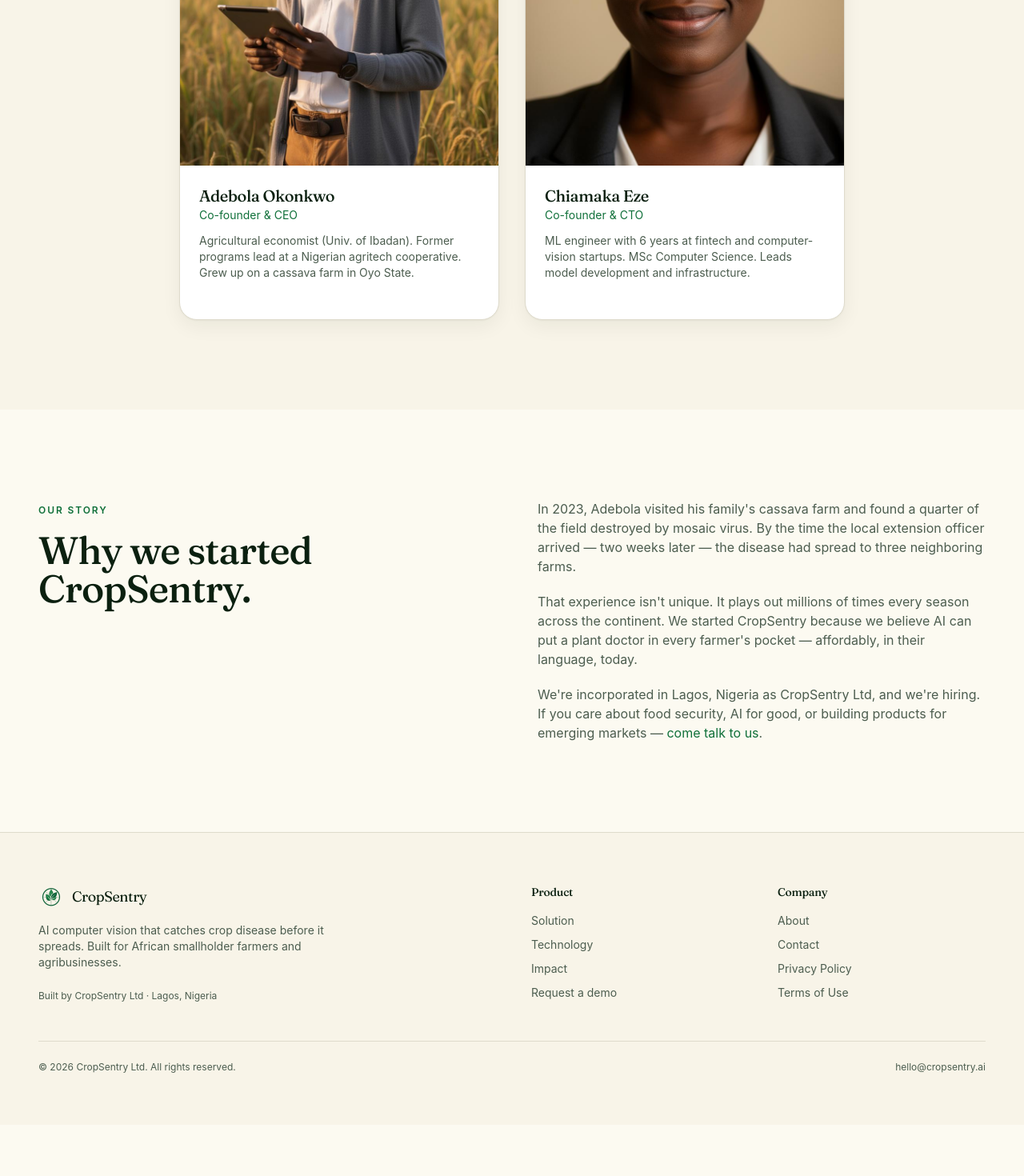
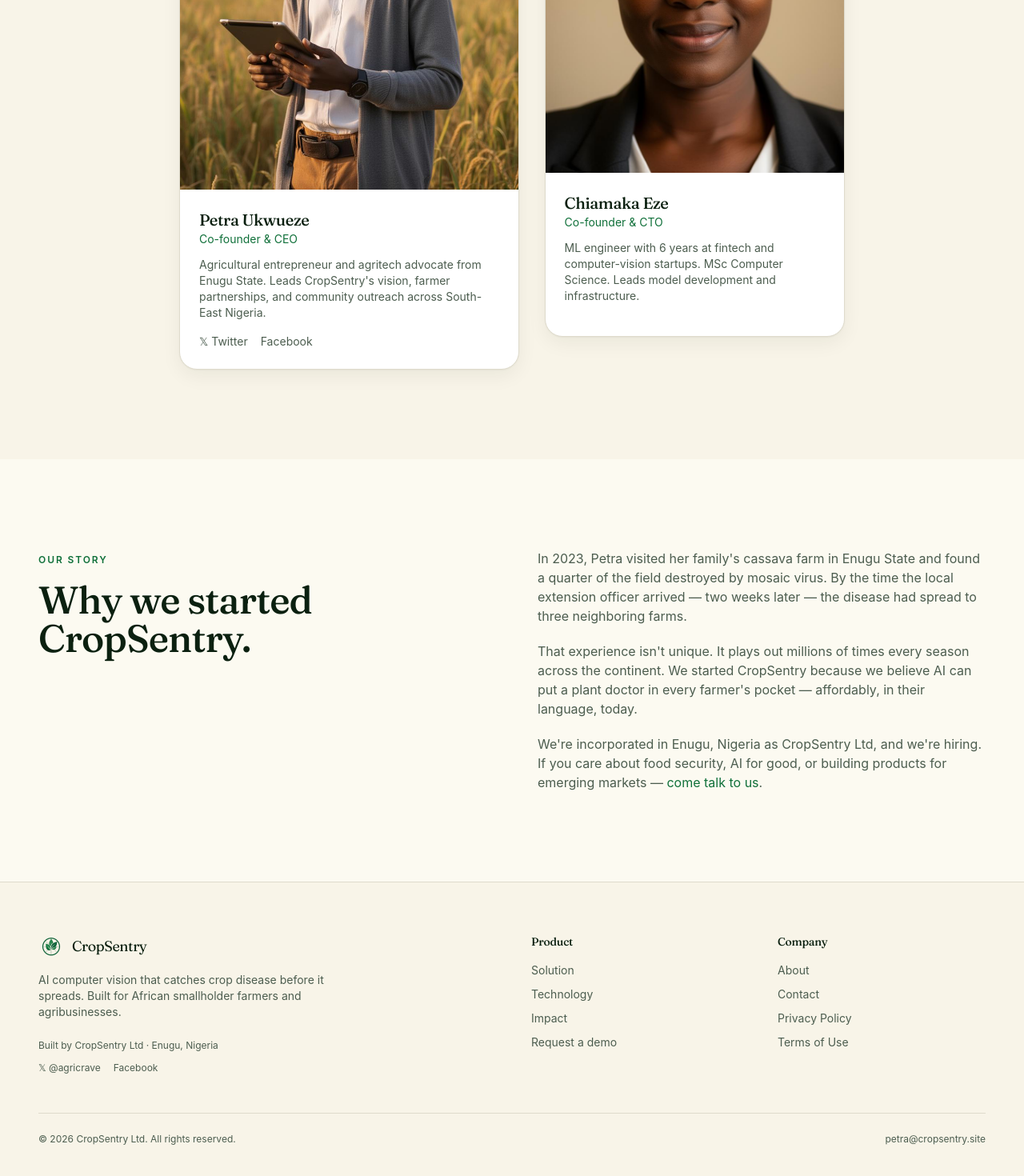
Before and after one commit to Dapious99/cropsentry, a Next.js app: page /about in a window 1280 px wide. Shown: the part 1125-2595 px from the top of the page at 80% size. Before the commit the page ends 2531 px from the top, so only its background shows below. Built offline with nearby package versions, Linux system fonts and the light colour scheme.

Commit message:
updated the website contacts and cleanup

```diff
--- a/app/about/page.tsx
+++ b/app/about/page.tsx
@@ -16,18 +16,20 @@
 
 const team = [
   {
-    name: "Adebola Okonkwo",
+    name: "Petra Ukwueze",
     role: "Co-founder & CEO",
-    bio: "Agricultural economist (Univ. of Ibadan). Former programs lead at a Nigerian agritech cooperative. Grew up on a cassava farm in Oyo State.",
+    bio: "Agricultural entrepreneur and agritech advocate from Enugu State. Leads CropSentry's vision, farmer partnerships, and community outreach across South-East Nigeria.",
     img: "/team-founder.jpg",
-    linkedin: "#",
+    x: "https://x.com/agoozziem?s=11",
+    facebook: "https://www.facebook.com/share/1DHxmR5tX6/?mibextid=wwXIfr",
   },
   {
     name: "Chiamaka Eze",
     role: "Co-founder & CTO",
     bio: "ML engineer with 6 years at fintech and computer-vision startups. MSc Computer Science. Leads model development and infrastructure.",
     img: "/team-eng.jpg",
-    linkedin: "#",
+    x: "",
+    facebook: "",
   },
 ];
 
@@ -65,11 +67,18 @@
                   <h3 className="text-xl">{m.name}</h3>
                   <p className="text-sm text-leaf">{m.role}</p>
                   <p className="mt-3 text-sm text-muted-foreground">{m.bio}</p>
-                  <a
-                    href={m.linkedin}
-                    className="mt-4 inline-flex items-center gap-2 text-sm text-foreground hover:text-leaf"
-                  >
-                  </a>
+                  <div className="mt-4 flex gap-4">
+                    {m.x && (
+                      <a href={m.x} target="_blank" rel="noopener noreferrer" className="text-sm text-muted-foreground hover:text-leaf">
+                        𝕏 Twitter
+                      </a>
+                    )}
+                    {m.facebook && (
+                      <a href={m.facebook} target="_blank" rel="noopener noreferrer" className="text-sm text-muted-foreground hover:text-leaf">
+                        Facebook
+                      </a>
+                    )}
+                  </div>
                 </div>
               </article>
             ))}
@@ -85,7 +94,7 @@
           </div>
           <div className="space-y-5 text-muted-foreground">
             <p>
-              In 2023, Adebola visited his family&apos;s cassava farm and found a quarter of
+              In 2023, Petra visited her family&apos;s cassava farm in Enugu State and found a quarter of
               the field destroyed by mosaic virus. By the time the local extension officer
               arrived — two weeks later — the disease had spread to three neighboring farms.
             </p>
@@ -95,7 +104,7 @@
               plant doctor in every farmer&apos;s pocket — affordably, in their language, today.
             </p>
             <p>
-              We&apos;re incorporated in Lagos, Nigeria as CropSentry Ltd, and we&apos;re hiring.
+              We&apos;re incorporated in Enugu, Nigeria as CropSentry Ltd, and we&apos;re hiring.
               If you care about food security, AI for good, or building products for
               emerging markets —{" "}
               <Link href="/contact" className="text-leaf underline-offset-4 hover:underline">
--- a/app/contact/contact-form.tsx
+++ b/app/contact/contact-form.tsx
@@ -1,10 +1,28 @@
 "use client";
 
 import { useState } from "react";
-import { Mail, MapPin, MessageSquare } from "lucide-react";
+import { Mail, MapPin, MessageSquare, Phone } from "lucide-react";
 
 export function ContactForm() {
   const [sent, setSent] = useState(false);
+  const [sending, setSending] = useState(false);
+
+  async function handleSubmit(e: React.FormEvent<HTMLFormElement>) {
+    e.preventDefault();
+    setSending(true);
+    const form = e.currentTarget;
+    const data = new FormData(form);
+    try {
+      await fetch("https://formsubmit.co/ajax/petra@cropsentry.site", {
+        method: "POST",
+        headers: { "Content-Type": "application/json" },
+        body: JSON.stringify(Object.fromEntries(data.entries())),
+      });
+    } finally {
+      setSent(true);
+      setSending(false);
+    }
+  }
 
   return (
     <section className="section-pad">
@@ -13,8 +31,8 @@
           <p className="eyebrow">Get in touch</p>
           <h1 className="mt-4 text-5xl md:text-6xl">Let&apos;s talk.</h1>
           <p className="mt-6 text-lg text-muted-foreground">
-            Whether you&apos;re a farmer, cooperative, agronomist, investor, or future teammate —
-            we read every message.
+            Whether you&apos;re a farmer, cooperative, agronomist, investor, or future teammate — we
+            read every message.
           </p>
 
           <div className="mt-10 space-y-5">
@@ -24,8 +42,22 @@
               </span>
               <div>
                 <p className="text-sm text-muted-foreground">Email</p>
-                <a href="mailto:hello@cropsentry.ai" className="text-base font-medium hover:text-leaf">
-                  hello@cropsentry.ai
+                <a
+                  href="mailto:petra@cropsentry.site"
+                  className="text-base font-medium hover:text-leaf"
+                >
+                  petra@cropsentry.site
+                </a>
+              </div>
+            </div>
+            <div className="flex items-start gap-4">
+              <span className="grid h-10 w-10 place-items-center rounded-xl bg-leaf/15 text-leaf">
+                <Phone className="h-5 w-5" />
+              </span>
+              <div>
+                <p className="text-sm text-muted-foreground">Phone</p>
+                <a href="tel:+2349049585154" className="text-base font-medium hover:text-leaf">
+                  09049585154
                 </a>
               </div>
             </div>
@@ -35,7 +67,7 @@
               </span>
               <div>
                 <p className="text-sm text-muted-foreground">Headquarters</p>
-                <p className="text-base font-medium">Lagos, Nigeria</p>
+                <p className="text-base font-medium">No 3 Chief Agbo Street, Nkwo Nike, Enugu</p>
                 <p className="text-sm text-muted-foreground">CropSentry Ltd · RC pending</p>
               </div>
             </div>
@@ -44,9 +76,12 @@
                 <MessageSquare className="h-5 w-5" />
               </span>
               <div>
-                <p className="text-sm text-muted-foreground">Press & partnerships</p>
-                <a href="mailto:partners@cropsentry.ai" className="text-base font-medium hover:text-leaf">
-                  partners@cropsentry.ai
+                <p className="text-sm text-muted-foreground">Press &amp; partnerships</p>
+                <a
+                  href="mailto:petra@cropsentry.site"
+                  className="text-base font-medium hover:text-leaf"
+                >
+                  petra@cropsentry.site
                 </a>
               </div>
             </div>
@@ -60,13 +95,7 @@
               <p className="mt-3 text-muted-foreground">We typically reply within 48 hours.</p>
             </div>
           ) : (
-            <form
-              onSubmit={(e: React.FormEvent) => {
-                e.preventDefault();
-                setSent(true);
-              }}
-              className="space-y-5"
-            >
+            <form onSubmit={handleSubmit} className="space-y-5">
               <h2 className="text-2xl">Send us a message</h2>
               <div className="grid gap-5 md:grid-cols-2">
                 <Field label="Name" name="name" required />
@@ -102,8 +131,12 @@
                   className="mt-2 w-full rounded-xl border border-input bg-background px-4 py-3 text-sm outline-none focus:ring-2 focus:ring-ring"
                 />
               </div>
-              <button type="submit" className="btn-primary w-full md:w-auto">
-                Send message
+              <button
+                type="submit"
+                disabled={sending}
+                className="btn-primary w-full md:w-auto disabled:opacity-60"
+              >
+                {sending ? "Sending…" : "Send message"}
               </button>
             </form>
           )}
--- a/app/contact/page.tsx
+++ b/app/contact/page.tsx
@@ -4,7 +4,7 @@
 export const metadata: Metadata = {
   title: "Contact",
   description:
-    "Get in touch with CropSentry. Email hello@cropsentry.ai or request a demo.",
+    "Get in touch with CropSentry. Email petra@cropsentry.site or request a demo.",
   openGraph: {
     title: "Contact — CropSentry",
     description: "Request a demo or partner with CropSentry.",
--- a/app/layout.tsx
+++ b/app/layout.tsx
@@ -17,7 +17,7 @@
   },
   twitter: {
     card: "summary_large_image",
-    site: "@cropsentry",
+    site: "@agricrave",
   },
 };
 
--- a/app/page.tsx
+++ b/app/page.tsx
@@ -98,7 +98,7 @@
 
 /* ──────────────── Trust logos ──────────────── */
 function Logos() {
-  const items = ["Pilot farms in Lagos", "IITA collaboration (proposed)", "FMARD aligned", "AWS Activate", "NVIDIA Inception (applied)"];
+  const items = ["Pilot farms in Enugu", "IITA collaboration (proposed)", "FMARD aligned", "AWS Activate", "NVIDIA Inception (applied)"];
   return (
     <section className="border-y border-border bg-secondary/40">
       <div className="container-page flex flex-wrap items-center justify-between gap-6 py-6 text-xs uppercase tracking-[0.18em] text-muted-foreground">
@@ -398,7 +398,7 @@
             ["12,000+", "leaf images labeled in our training dataset"],
             ["3", "pilot cooperatives signed letters of interest"],
             ["40+", "diseases targeted across maize, cassava, tomato, cocoa"],
-            ["Beta Q1", "2026 — limited rollout in Lagos & Oyo State"],
+            ["Beta Q1", "2026 — limited rollout in Enugu & Anambra State"],
           ].map(([h, b]) => (
             <div key={h} className="card-surface p-6">
               <p className="font-display text-3xl text-leaf md:text-4xl">{h}</p>
@@ -415,7 +415,7 @@
 function Roadmap() {
   const phases = [
     ["Phase 1", "Q4 2025", "MVP & model training", "Build core scanning app, train on 50k+ images, recruit pilot farms."],
-    ["Phase 2", "Q1 2026", "Closed beta", "Deploy with 3 cooperatives in Lagos & Oyo State. Iterate weekly."],
+    ["Phase 2", "Q1 2026", "Closed beta", "Deploy with 3 cooperatives in Enugu & Anambra State. Iterate weekly."],
     ["Phase 3", "Q3 2026", "Public launch", "Open app to all of Nigeria. Add Yoruba, Hausa, Igbo languages."],
     ["Phase 4", "2027", "Cloud scale", "AWS production deployment, GPU inference, extension officer dashboard."],
     ["Phase 5", "2027", "Regional expansion", "Ghana, Kenya, Rwanda, Côte d&apos;Ivoire. New crops: rice, cocoa, plantain."],
@@ -465,8 +465,8 @@
 /* ──────────────── Team ──────────────── */
 function Team() {
   const leaders = [
-    { name: "Adebola Okonkwo", role: "Co-founder & CEO", bio: "Agricultural economist. Former programs lead at a Nigerian agritech cooperative. Grew up on a cassava farm in Oyo State.", img: "/team-founder.jpg", linkedin: "#" },
-    { name: "Chiamaka Eze", role: "Co-founder & CTO", bio: "ML engineer with 6 years at fintech and computer-vision startups. MSc Computer Science. Leads model development and infrastructure.", img: "/team-eng.jpg", linkedin: "#" },
+    { name: "Petra Ukwueze", role: "Co-founder & CEO", bio: "Agricultural entrepreneur from Enugu State. Leads CropSentry's vision, farmer partnerships, and community outreach across South-East Nigeria.", img: "/team-founder.jpg", x: "https://x.com/agoozziem?s=11", facebook: "https://www.facebook.com/share/1DHxmR5tX6/?mibextid=wwXIfr" },
+    { name: "Chiamaka Eze", role: "Co-founder & CTO", bio: "ML engineer with 6 years at fintech and computer-vision startups. MSc Computer Science. Leads model development and infrastructure.", img: "/team-eng.jpg", x: "", facebook: "" },
   ];
   return (
     <section className="section-pad bg-secondary/40">
@@ -487,9 +487,18 @@
                 <h3 className="text-xl">{m.name}</h3>
                 <p className="text-sm text-leaf">{m.role}</p>
                 <p className="mt-3 text-sm text-muted-foreground">{m.bio}</p>
-                <a href={m.linkedin} className="mt-4 inline-flex items-center gap-2 text-sm text-foreground hover:text-leaf">
-                  {/* <Linkedin className="h-4 w-4" /> LinkedIn */}
-                </a>
+                <div className="mt-4 flex gap-4">
+                  {m.x && (
+                    <a href={m.x} target="_blank" rel="noopener noreferrer" className="text-sm text-muted-foreground hover:text-leaf">
+                      𝕏 Twitter
+                    </a>
+                  )}
+                  {m.facebook && (
+                    <a href={m.facebook} target="_blank" rel="noopener noreferrer" className="text-sm text-muted-foreground hover:text-leaf">
+                      Facebook
+                    </a>
+                  )}
+                </div>
               </div>
             </article>
           ))}
--- a/app/privacy/page.tsx
+++ b/app/privacy/page.tsx
@@ -25,10 +25,10 @@
             CropSentry Ltd (&quot;CropSentry&quot;, &quot;we&quot;, &quot;us&quot;) is a Nigerian
             company building AI-powered tools for crop disease detection. We can be reached at{" "}
             <a
-              href="mailto:hello@cropsentry.ai"
+              href="mailto:petra@cropsentry.site"
               className="text-leaf underline-offset-4 hover:underline"
             >
-              hello@cropsentry.ai
+              petra@cropsentry.site
             </a>
             .
           </Section>
@@ -74,8 +74,8 @@
           <Section title="7. Your rights">
             You may request a copy of your data, correct it, or delete your account at any time by
             emailing{" "}
-            <a href="mailto:hello@cropsentry.ai" className="text-leaf">
-              hello@cropsentry.ai
+            <a href="mailto:petra@cropsentry.site" className="text-leaf">
+              petra@cropsentry.site
             </a>
             . We respond within 30 days.
           </Section>
--- a/app/terms/page.tsx
+++ b/app/terms/page.tsx
@@ -56,8 +56,8 @@
           </Section>
           <Section title="9. Contact">
             Questions?{" "}
-            <a href="mailto:hello@cropsentry.ai" className="text-leaf underline-offset-4 hover:underline">
-              hello@cropsentry.ai
+            <a href="mailto:petra@cropsentry.site" className="text-leaf underline-offset-4 hover:underline">
+              petra@cropsentry.site
             </a>
           </Section>
         </div>
--- a/components/footer.tsx
+++ b/components/footer.tsx
@@ -17,8 +17,16 @@
               Built for African smallholder farmers and agribusinesses.
             </p>
             <p className="mt-6 text-xs text-muted-foreground">
-              Built by CropSentry Ltd · Lagos, Nigeria
+              Built by CropSentry Ltd · Enugu, Nigeria
             </p>
+            <div className="mt-3 flex gap-4">
+              <a href="https://x.com/agricrave?s=21" target="_blank" rel="noopener noreferrer" className="text-xs text-muted-foreground hover:text-foreground">
+                𝕏 @agricrave
+              </a>
+              <a href="https://www.facebook.com/share/1Jqz5JZto4/?mibextid=wwXIfr" target="_blank" rel="noopener noreferrer" className="text-xs text-muted-foreground hover:text-foreground">
+                Facebook
+              </a>
+            </div>
           </div>
 
           <div>
@@ -45,8 +53,8 @@
         <div className="mt-12 flex flex-col gap-3 border-t border-border pt-6 text-xs text-muted-foreground md:flex-row md:items-center md:justify-between">
           <p>© {year} CropSentry Ltd. All rights reserved.</p>
           <p>
-            <a href="mailto:hello@cropsentry.ai" className="hover:text-foreground">
-              hello@cropsentry.ai
+            <a href="mailto:petra@cropsentry.site" className="hover:text-foreground">
+              petra@cropsentry.site
             </a>
           </p>
         </div>
```
